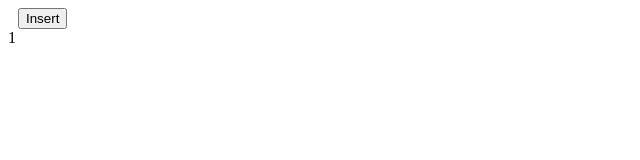
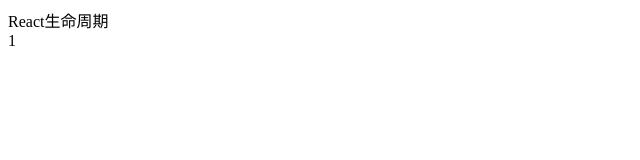
Before and after one commit to jv-lee/React, a React (Create React App) app in the folder react-web/my-app/: page / in a window 1280 px wide. Shown: the top 160 px of the page, without its empty margins (0-640 px from the left). Built offline with nearby package versions, Linux system fonts and the light colour scheme.

Commit message:
update code

```diff
--- /dev/null
+++ b/react-web/my-app/src/component/Child.js
@@ -0,0 +1,14 @@
+import React, { Component } from 'react';
+
+class Child extends Component {
+
+  render () {
+    console.log('child render');
+    return (
+      <div>{this.props.number}</div>
+    );
+  }
+
+}
+
+export default Child;
--- a/react-web/my-app/src/component/Lifecycle.js
+++ b/react-web/my-app/src/component/Lifecycle.js
@@ -1,59 +1,74 @@
 import React, { Component, Fragment } from 'react';
 import LifecycleChild from './LifecycleChild';
-
 /**
- * react生命周期demo
+ * React生命周期示例
  */
 class Lifecycle extends Component {
 
   constructor(props) {
+    console.log('0.constructor()');
     super(props);
-    this.handleBtnClick = this.handleBtnClick.bind(this);
+    this.handleClick = this.handleClick.bind(this);
     this.state = {
-      counter: 1
+      number: 1
     }
   }
 
-  handleBtnClick () {
-    //通过 ref 获取到的button元素节点 克获取到元素节点的原生属性
-    console.log(this.buttonElem);
-    const newCounter = this.state.counter + 1;
-
-    console.log(this.state.counter);
-
-    //setState是异步的
-    // this.setState({
-    //   counter: newCounter
-    // })
-
-    //使用当前方式setState 方式，会有一个回调函数 可以操作属性 可以获取最新的属性
-    this.setState(() => {
-      return {
-        counter: newCounter
-      }
-    }, () => {
-      console.log(this.state.counter);
-    });
-    console.log(this.state.counter);
+  /**
+   * 挂载前自动执行
+   */
+  UNSAFE_componentWillMount () {
+    console.log('1.UNSAFE_componentWillMount()');
   }
 
+  /**
+   * 渲染时自动执行
+   */
   render () {
-    console.log('render');
-    // 当组件初次创建的时候，render函数会被执行一次
-    // 当state数据发生变更的时候，render函数会被重新执行
-    // 当props数据发生变更的时候，render函数会被重新执行
+    console.log('2.render()');
     return (
-      //通过ref获取原生元素节点
-      // ref 写在html标签上，获取的是dom节点
-      // ref 写在组件标签上，获取的是组件的js实例
       <Fragment>
-        <button
-          onClick={this.handleBtnClick}
-          ref={(button) => { this.buttonElem = button }}
-        >Insert</button>
-        <LifecycleChild number={this.state.counter}></LifecycleChild>
+        <div onClick={this.handleClick}>React生命周期</div>
+        <LifecycleChild number={this.state.number}></LifecycleChild>
       </Fragment>
     );
+  }
+
+  /**
+   * 挂载后自动执行
+   */
+  componentDidMount () {
+    console.log('3.componentDidMount()');
+  }
+
+  /**
+   * 更新前自动执行
+   */
+  shouldComponentUpdate () {
+    console.log('4.shouldComponentUpdate()');
+    //如果页面不需要重新渲染 返回false 即可，提高性能； 反之既反；
+    return true;
+  }
+
+  /**
+   * 组件更新前
+   */
+  UNSAFE_componentWillUpdate () {
+    console.log('5.UNSAFE_componentWillUpdate()');
+  }
+
+  /**
+   * 组件更新后
+   */
+  componentDidUpdate () {
+    console.log('6.componentDidUpdate()');
+  }
+
+  handleClick () {
+    const newNumber = this.state.number + 1;
+    this.setState({
+      number: newNumber
+    });
   }
 
 }
--- a/react-web/my-app/src/component/LifecycleChild.js
+++ b/react-web/my-app/src/component/LifecycleChild.js
@@ -2,12 +2,18 @@
 
 class LifecycleChild extends Component {
 
-  // constructor(props){
-  //   super(props);
-  // }
+  constructor(props) {
+    super(props);
+  }
+
+  /**
+   * props 数据发生改变时 首次执行的函数
+   */
+  componentWillReceiveProps () {
+    console.log('child componentWillReceiveProps()');
+  }
 
   render () {
-    console.log('child render');
     return (
       <div>{this.props.number}</div>
     );
--- /dev/null
+++ b/react-web/my-app/src/component/Parent.js
@@ -0,0 +1,62 @@
+import React, { Component, Fragment } from 'react';
+import Child from './Child';
+
+/**
+ * react render函数
+ * 在React中生命周期函数是组件在某一时刻会自动执行的函数
+ */
+class Parent extends Component {
+
+  constructor(props) {
+    super(props);
+    this.handleBtnClick = this.handleBtnClick.bind(this);
+    this.state = {
+      counter: 1
+    }
+  }
+
+  handleBtnClick () {
+    //通过 ref 获取到的button元素节点 克获取到元素节点的原生属性
+    console.log(this.buttonElem);
+    const newCounter = this.state.counter + 1;
+
+    console.log(this.state.counter);
+
+    //setState是异步的
+    // this.setState({
+    //   counter: newCounter
+    // })
+
+    //使用当前方式setState 方式，会有一个回调函数 可以操作属性 可以获取最新的属性
+    this.setState(() => {
+      return {
+        counter: newCounter
+      }
+    }, () => {
+      console.log(this.state.counter);
+    });
+    console.log(this.state.counter);
+  }
+
+  render () {
+    console.log('render');
+    // 当组件初次创建的时候，render函数会被执行一次
+    // 当state数据发生变更的时候，render函数会被重新执行
+    // 当props数据发生变更的时候，render函数会被重新执行
+    return (
+      //通过ref获取原生元素节点
+      // ref 写在html标签上，获取的是dom节点
+      // ref 写在组件标签上，获取的是组件的js实例
+      <Fragment>
+        <button
+          onClick={this.handleBtnClick}
+          ref={(button) => { this.buttonElem = button }}
+        >Insert</button>
+        <Child number={this.state.counter}></Child>
+      </Fragment>
+    );
+  }
+
+}
+
+export default Parent;
--- a/react-web/my-app/src/index.js
+++ b/react-web/my-app/src/index.js
@@ -3,6 +3,7 @@
 import App from './component/App';
 import TodoList from './component/TodoList';
 import Lifecycle from './component/Lifecycle';
+import Parent from './component/Parent';
 
 // <div><App /><Test /></div>
 ReactDOM.render(
```
